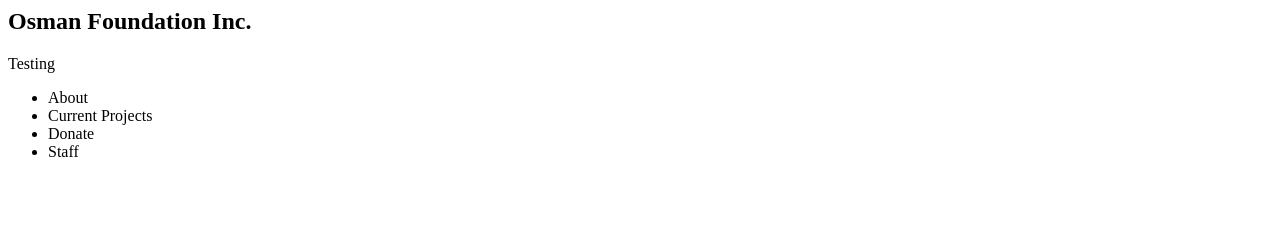
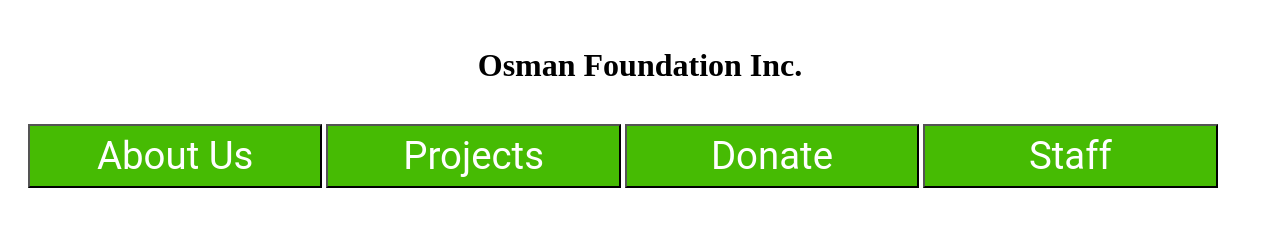
Before and after one commit to fkosman/osman-foundation, a plain HTML site: page index.html in a window 1280 px wide. Drawn offline with Linux system fonts and the light colour scheme.

Commit message:
Update index.html

```diff
--- a/index.html
+++ b/index.html
@@ -1,10 +1,39 @@
-<h2>Osman Foundation Inc.</h2>
+<!DOCTYPE html>
+<html>
+<head>
+<style>
+body {background-color: white;}
+h1   {color: blue;}
+p    {color: red;}
 
-<p>Testing</p>
+  .button {
+    font-family: 'Roboto', sans-serif;
+    height: 5vmax;
+    font-size: 3vmax;
+    background: #46BB03;
+    /*border: 3px solid #592651;*/
+    float: none;
+    text-align: center;
+    width: 23vmax;
+    color: white;
+}
 
-<ul>
-	<li>About</li>
-	<li>Current Projects</li>
-	<li>Donate</li>
-	<li>Staff</li>
-</ul>
+  .button:hover {
+    background: #339A02;
+}
+
+</style>
+</head>
+
+<title>Osman-Foundation</title>
+<body>
+    <br>
+    <h1 style="text-align:center;color:black;" class="center-block">Osman Foundation Inc.</h1>
+    <br>
+    <span style="margin:20px;">
+      <button class="button" onclick="location.href='https://google.com';">About Us</button>
+      <button class="button" onclick="location.href='https://google.com';">Projects</button>
+      <button class="button" onclick="location.href='https://google.com';">Donate</button>
+      <button class="button" onclick="location.href='https://google.com';">Staff</button>
+   </span>
+</body>
```
